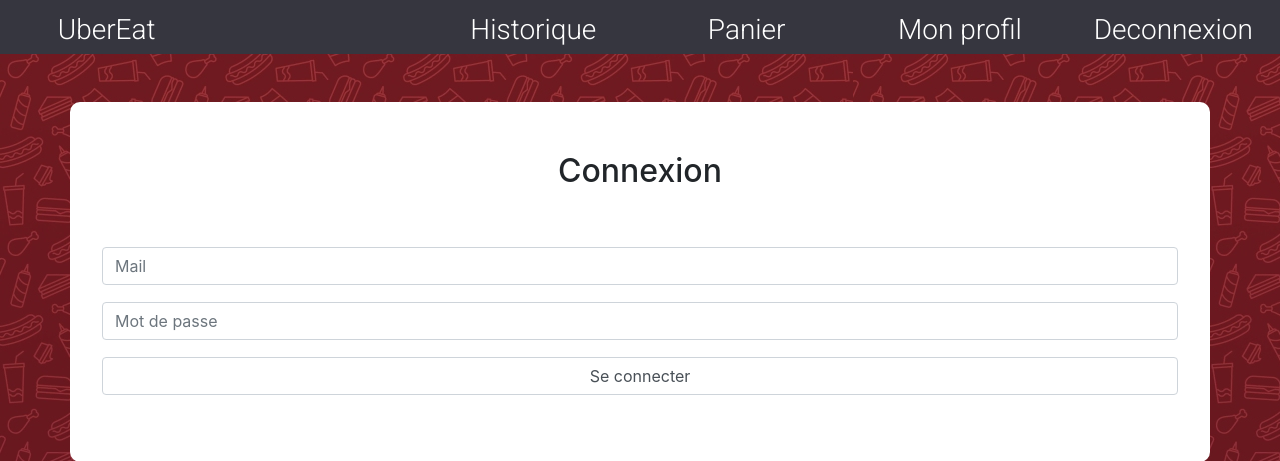
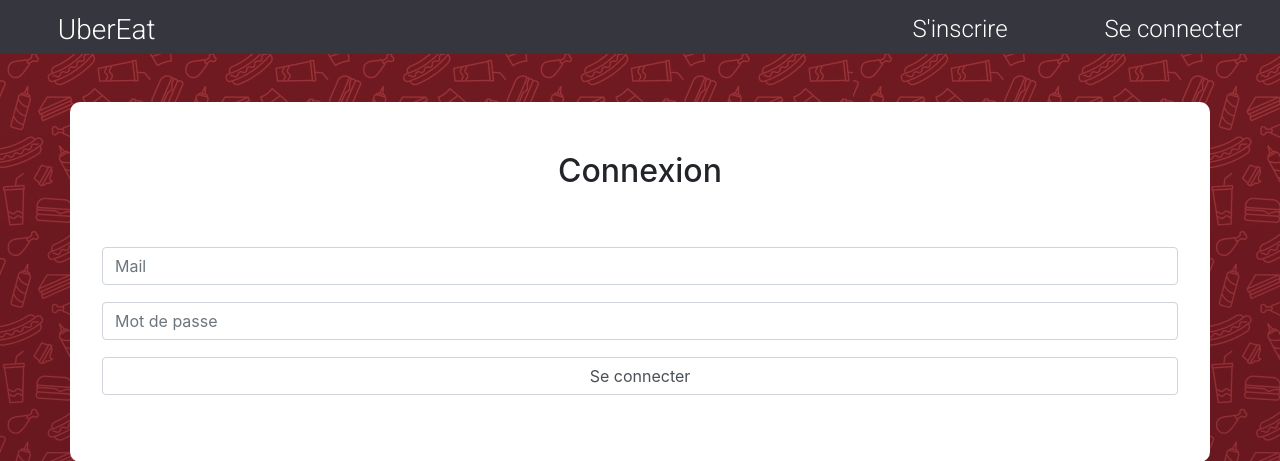
Before and after one commit to GetMetamorph/PPE2, a PHP site: page /profile/connexion.php in a window 1280 px wide. Shown: the top 461 px of the page. Run offline with PHP 8.4, Linux system fonts and the light colour scheme; some libraries are stand-ins or nearby versions; some web fonts are replaced.

Commit message:
travail navprof
A ajouter : lien vers la page accueil

```diff
--- a/SourceCode_Projet_MySQL/css/styles.css
+++ b/SourceCode_Projet_MySQL/css/styles.css
@@ -53,6 +53,17 @@ a .site {
     color: #5cb85c;
 }
 
+.navmain {
+    color: white;
+    margin-top: 0%;
+    margin-bottom: 0;
+}
+
+.navmain:hover {
+    background-color: rgb(63, 63, 63);
+    color: #5cb85c;
+}
+
 .blockdark {
     background-color: #36363f;
     position: -webkit-sticky;
@@ -62,6 +73,7 @@ a .site {
     z-index: 100;
     margin-left: 0;
     width: 100%;
+    font-family: 'Roboto';
 }
 
 #logo_uber {
--- a/SourceCode_Projet_MySQL/index.php
+++ b/SourceCode_Projet_MySQL/index.php
@@ -17,6 +17,7 @@
 
     <body>
         <?php
+        session_start();
         require 'navmain.php';?>
         <div class="container site">
             <h1 class="text-logo">UberEat</h1>
--- a/SourceCode_Projet_MySQL/profile/editionprofil.php
+++ b/SourceCode_Projet_MySQL/profile/editionprofil.php
@@ -100,13 +100,13 @@
                             <label for="password2">Confirmez mot de passe:</label>
                         </td>
                         <td>
-                        <input type="password" name="newpwd2" class="form-control" placeholder="Confirmez votre mot de passe" />
+                        <input type="password" name="newpwd2" class="form-control" placeholder="Confirmation password" />
                         </td>
                     </tr>
                     <tr>
                         <td></td>
                         <td>
-                            <input type="submit" value="Mettre à jour mon profil"/>
+                            <button class="btn btn-primary" type="submit" >Mettre à jour mon profil</button>
                         </td>
                     </tr>
                 </table>
--- a/SourceCode_Projet_MySQL/profile/navprof.php
+++ b/SourceCode_Projet_MySQL/profile/navprof.php
@@ -1,24 +1,42 @@
 <?php
-echo '
+if(isset($_SESSION['id'])){
+  echo '
+    <div class="row blockdark fonttype align-items-center">
+    <div class="col-2" id="logoprof">
+        <h3><a href="'.dirname("../index.php").'" id=\'anchornav\'>UberEat</a></h3>
+    </div>
+
+    <div class="col-2 offset-2 navprof">
+        <h4>Historique</h4>
+    </div>
+
+    <div class="col-2 navprof">
+        <h4>Panier</h4>
+    </div>
+
+    <div class="col-2 navprof">
+        <h4>Mon profil</h4>
+    </div>
+
+    <div class="col-2 navprof">
+        <h4><a href="deconnexion.php" id=\'anchornav\'>Deconnexion</a></h4>
+    </div>
+    </div>';
+}
+else{
+  echo '
   <div class="row blockdark fonttype align-items-center">
   <div class="col-2" id="logoprof">
       <h3><a href="index.php"id=\'anchornav\'>UberEat</a></h3>
   </div>
 
-  <div class="col-2 offset-2 navprof">
-      <h3>Historique</h3>
+  <div class="col-2 offset-6 navprof">
+      <h4><a href="inscription.php"id=\'anchornav\'>S\'inscrire</h4></a>
   </div>
 
   <div class="col-2 navprof">
-      <h3>Panier</h3>
-  </div>
-
-  <div class="col-2 navprof">
-      <h3>Mon profil</h3>
-  </div>
-
-  <div class="col-2 navprof">
-      <h3><a href="profile/deconnexion.php" id=\'anchornav\'>Deconnexion</a></h3>
+      <h4><a href="connexion.php" id=\'anchornav\'>Se connecter</a></h4>
   </div>
   </div>';
+}
   ?>
```
Also changed, not shown: SourceCode_Projet_MySQL/navmain.php (+7 -7 lines).
